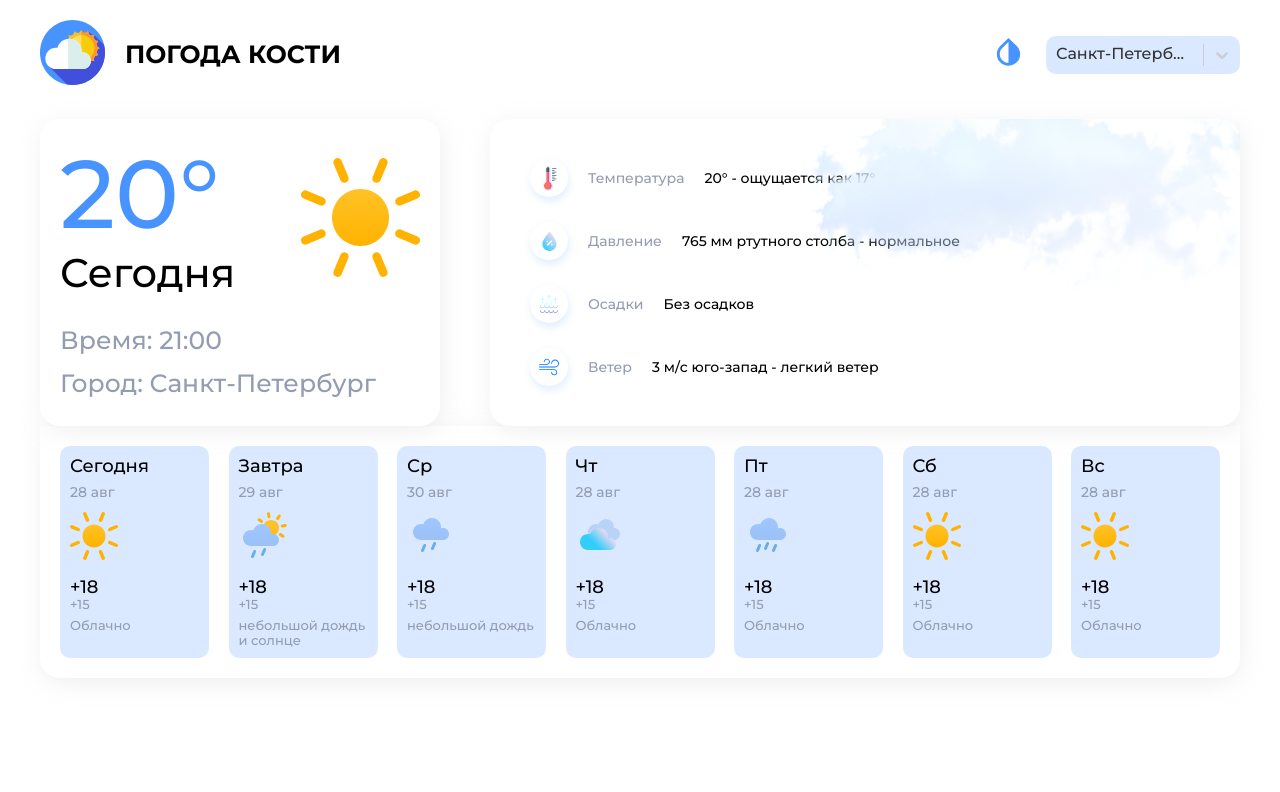
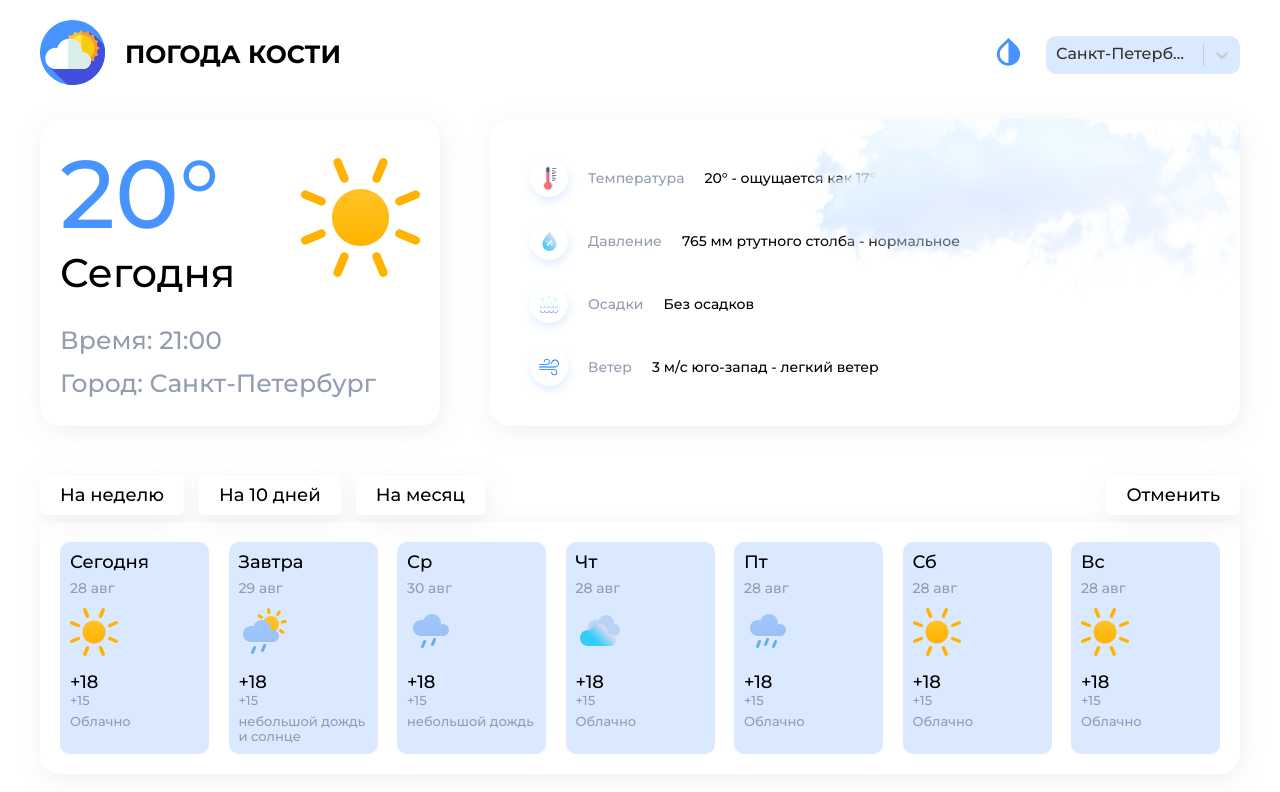
Before and after one commit to kostya-alch/weather-app, a React (Create React App) app: page / in a window 1280 px wide. Shown: the top 792 px of the page. Built offline with nearby package versions, Linux system fonts and the light colour scheme.

Commit message:
add tabs component

```diff
--- a/src/pages/Home/components/Days/Days.module.scss
+++ b/src/pages/Home/components/Days/Days.module.scss
@@ -50,3 +50,38 @@
     box-shadow: 0px 3px 20px rgba(147, 144, 144, 0.28);
   }
 }
+
+.tabs {
+  display: flex;
+  justify-content: space-between;
+  margin-bottom: 7px;
+}
+
+.cancel,
+.tab {
+  box-shadow: 2px 5px 25px -3px rgba(180, 180, 180, 0.25);
+  border-radius: 5px;
+  padding: 9px 20px;
+  background-color: $lite-background;
+  margin-right: 15px;
+  color: $lite-color;
+  font-size: 18px;
+  display: flex;
+  align-items: center;
+  justify-content: center;
+  cursor: pointer;
+}
+
+.cancel {
+  margin-right: 0;
+}
+
+.tab {
+  &:active {
+    background: $primary-color;
+    color: #fff;
+  }
+}
+.tabs__wrapper {
+  display: flex;
+}
--- a/src/pages/Home/components/Days/Days.tsx
+++ b/src/pages/Home/components/Days/Days.tsx
@@ -1,6 +1,7 @@
 import React from 'react';
 import { Card } from './Card';
 import s from './Days.module.scss';
+import { Tabs } from './Tabs';
 interface Props {}
 
 export interface Day {
@@ -71,10 +72,13 @@
     },
   ];
   return (
-    <div className={s.days}>
-      {days.map((day: Day) => (
-        <Card day={day} />
-      ))}
-    </div>
+    <>
+      <Tabs />
+      <div className={s.days}>
+        {days.map((day: Day) => (
+          <Card day={day} />
+        ))}
+      </div>
+    </>
   );
 };
--- a/src/pages/Home/components/Days/Tabs.tsx
+++ b/src/pages/Home/components/Days/Tabs.tsx
@@ -3,5 +3,29 @@
 interface Props {}
 
 export const Tabs = (props: Props) => {
-  return <div></div>;
+  const tabs = [
+    {
+      value: 'На неделю',
+    },
+    {
+      value: 'На 10 дней',
+    },
+    {
+      value: 'На месяц',
+    },
+  ];
+  return (
+    <div className={s.tabs}>
+      <div className={s.tabs__wrapper}>
+        {tabs.map((tab) => {
+          return (
+            <div className={s.tab} key={tab.value}>
+              {tab.value}
+            </div>
+          );
+        })}
+      </div>
+      <div className={s.cancel}>Отменить</div>
+    </div>
+  );
 };
--- a/src/pages/Home/components/Home.module.scss
+++ b/src/pages/Home/components/Home.module.scss
@@ -1,4 +1,5 @@
 .wrapper {
   display: flex;
   justify-content: space-between;
+  margin-bottom: 50px;
 }
```
